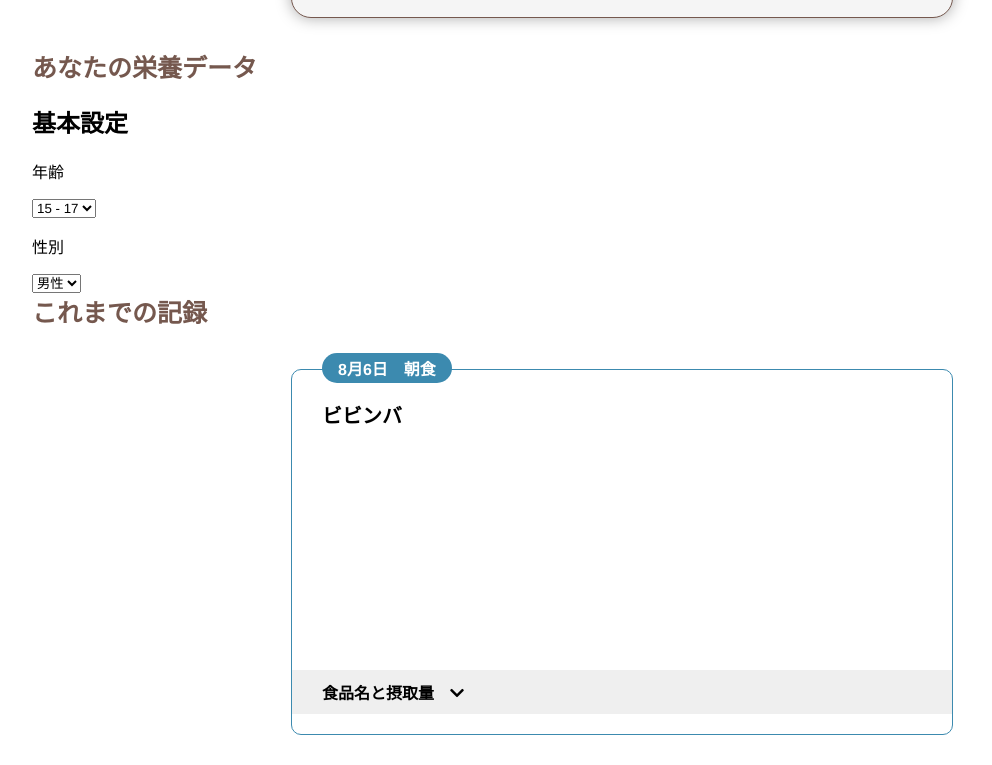
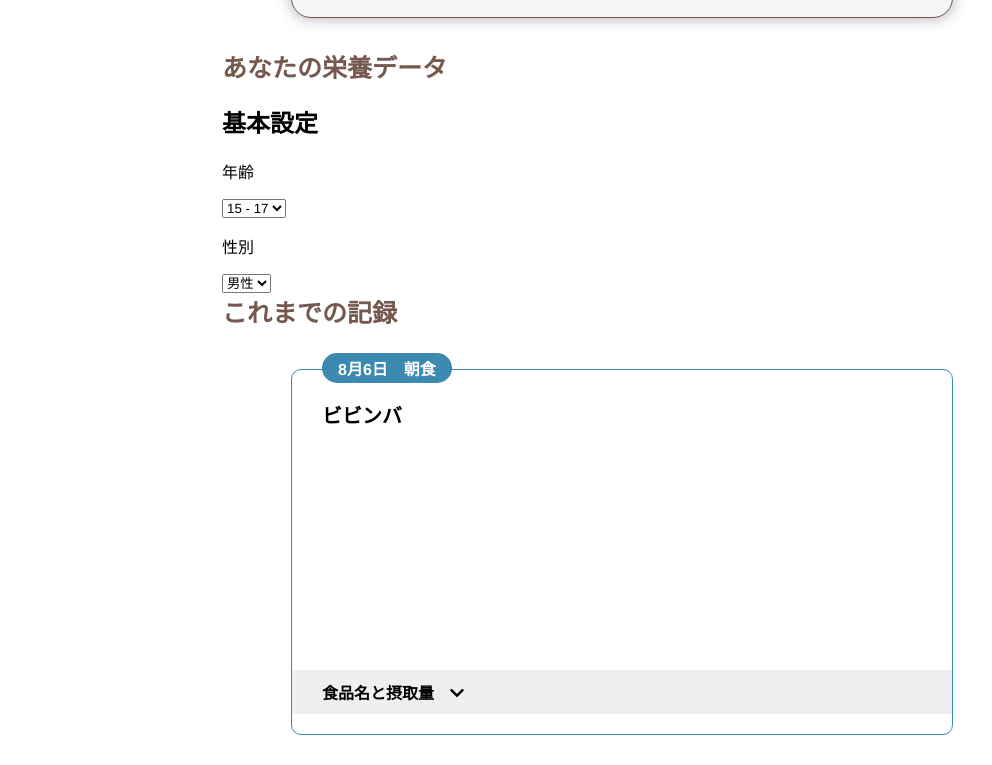
Before and after one commit to mondouko/JiyouDialy, a plain HTML site: page index.html in a window 1280 px wide. Shown: the part 875-1640 px from the top of the page, without its empty margins (18-1010 px from the left). Drawn offline with nearby package versions, Linux system fonts and the light colour scheme.

Commit message:
Add files via upload

```diff
--- a/css/index.css
+++ b/css/index.css
@@ -9,7 +9,7 @@ body > .outer:not(.edit){
 }
 @media(min-width:800px){
 	.outer{
-		width:800px;
+		max-width:800px !important;
 		margin:auto;
 	}
 }
```
